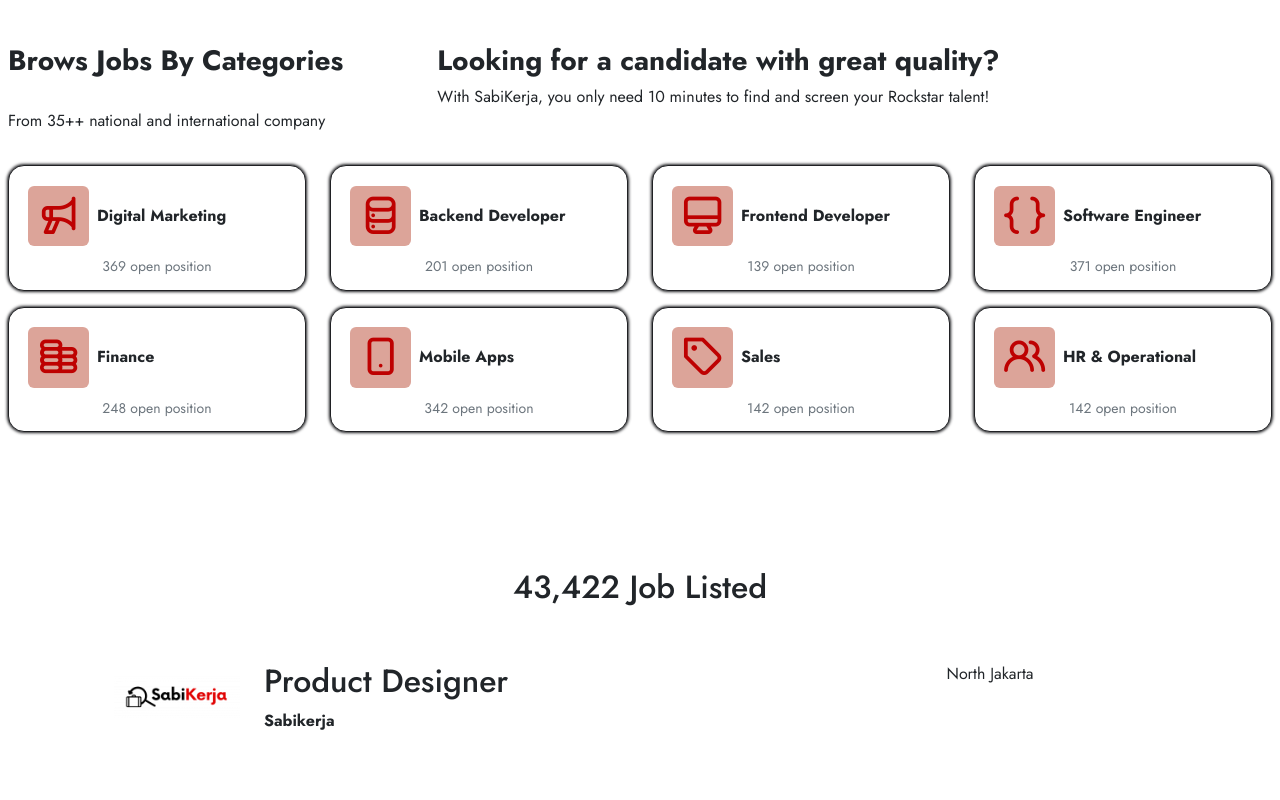
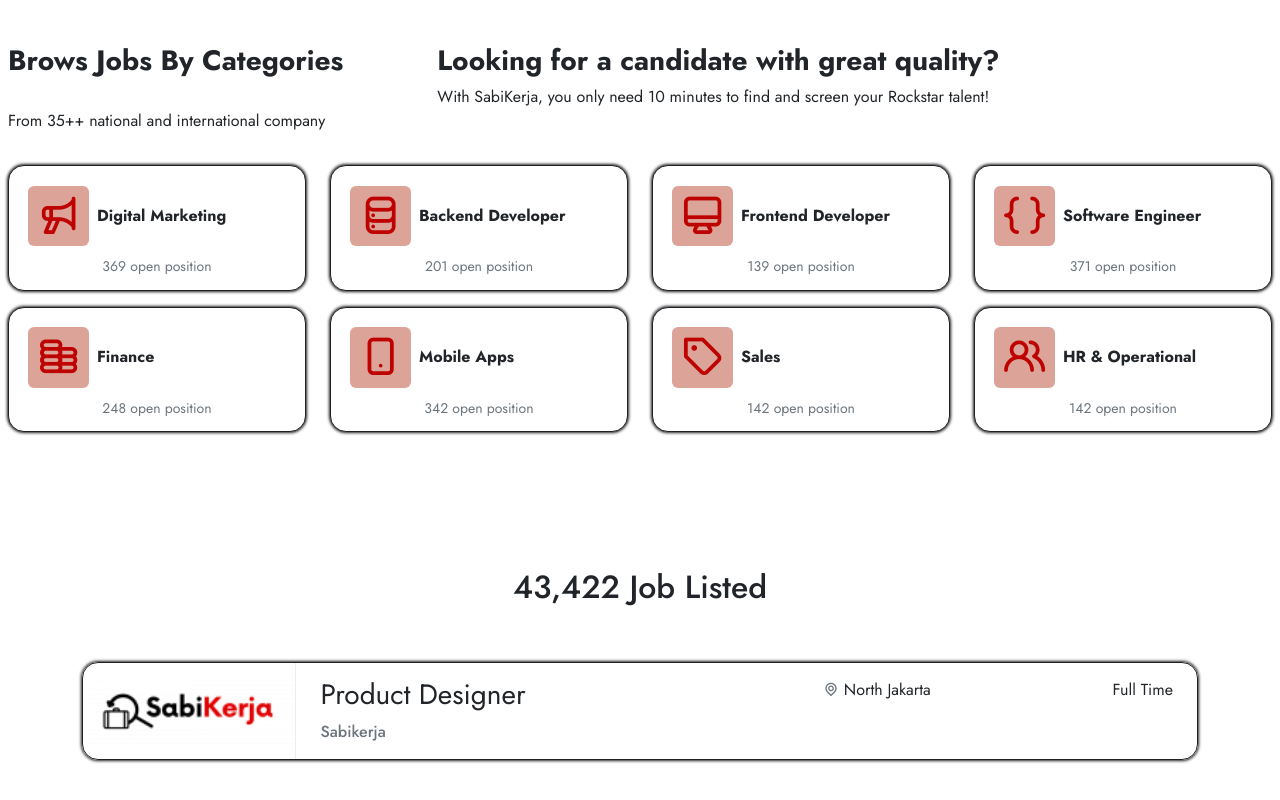
Before and after one commit to Attta-pangestu/sabikerja-project, a website: page index.html in a window 1280 px wide. Shown: the part 1329-2129 px from the top of the page. Before the commit the page ends 2102 px from the top, so only its background shows below. Drawn offline with nearby package versions, Linux system fonts and the light colour scheme.

Commit message:
Membuat desain badge jenis pekerjaan

```diff
--- a/index.html
+++ b/index.html
@@ -327,7 +327,7 @@
     </section>
 
     <!-- Section Job listed -->
-    <section class="listSect p-4  position-relative ">
+    <section class="listSect p-lg-4 p-0 p-sm-2 p-md-3  position-relative ">
       <div class="container">
         <div class="row mb-5 justify-content-center">
           <div class="col-md-7 text-center">
@@ -336,19 +336,24 @@
         </div>
 
         <!-- === Bagian Job Listing ==== -->
-        <ul class="listBox">
-          <li class="d-block d-sm-flex pb-3 pb-sm-0 align-items-center">
+        <ul class="listBox p-0">
+          <li class="itemJob d-block d-sm-flex  align-items-center batas">
             <a href="#"></a>
             <div class="listLogo">
-              <img src="./gambar/logo_sabikerja.png" class="img-fluid">
+              <img src="./gambar/logo_sabikerja.png" >
             </div>
             <div class="listInfoBox w-100 d-sm-flex justify-content-between mx-4">
               <div class="listPosition w-50 mb-3 mb-sm-0">
-                <h2>Product Designer</h2>
-                <strong>Sabikerja</strong>
+                <h3 class="fw-normal">Product Designer</h3>
+                <strong class="text-secondary fw-medium ">Sabikerja</strong>
               </div>
-              <div class="lisLoc mb-3 mb-sm-0 w-25">
+              <div class="listLoc mb-3 mb-sm-0 w-25">
+                <i class="uil uil-location-point text-secondary"></i>
                 North Jakarta
+              </div>
+
+              <div class="listType">
+                <span class="">Full Time</span>
               </div>
             </div>
           </li>
--- a/style.css
+++ b/style.css
@@ -252,3 +252,30 @@ section.heroBg::before{
     background: #ef4928;
     color: #fff;
 }
+
+.batas {
+    border:1px solid #202124 ;
+    box-shadow: 0px 0px 3px 1px #202124;
+}
+
+/* =========================== Bagian Section List Job ============== */
+
+.listSect ul.listBox li.itemJob {
+    border-radius: 1rem;
+}
+
+ul.listBox li.itemJob .listLogo {
+    border-right: 1px solid #eee;
+    height: 6rem;
+    width: 25% ;
+    display: flex;
+    align-items: center;
+}
+
+
+
+ul.listBox li.itemJob .listLogo img {
+    width:100% ;
+    height: auto;
+    vertical-align: middle;
+}
```
